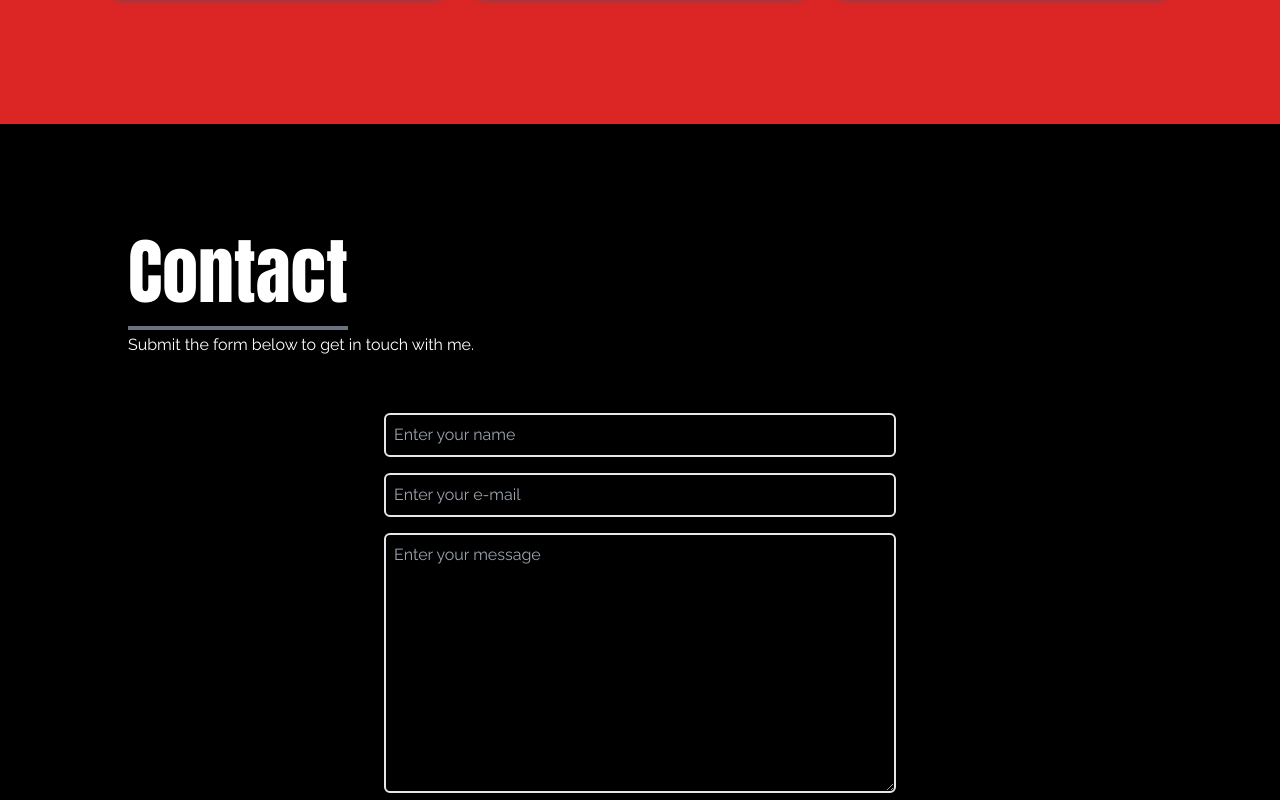
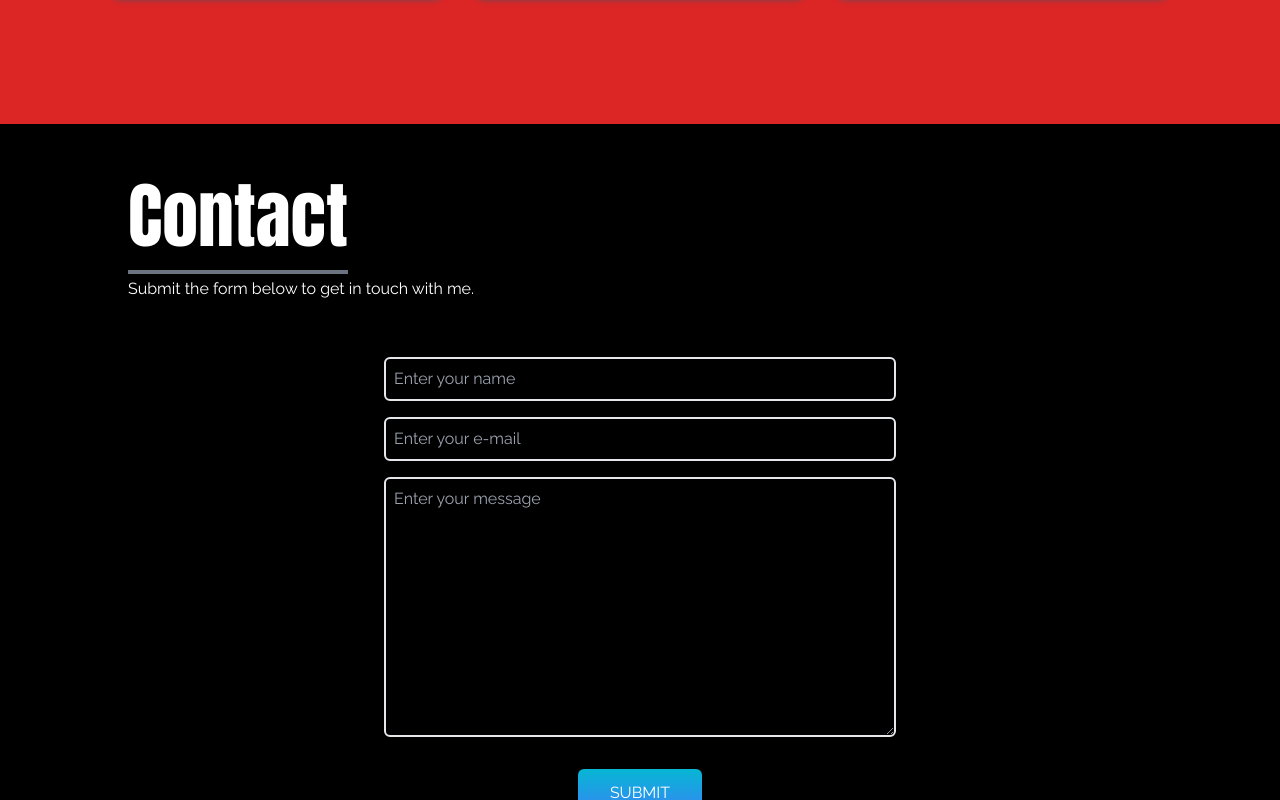
Before and after one commit to Sandro2906/myProtfolio, a React (Create React App) app: page / in a window 1280 px wide. Shown: the part 3282-4082 px from the top of the page. Built offline with nearby package versions, Linux system fonts and the light colour scheme; a web font is replaced by a local one.

Commit message:
Update Contact.jsx

```diff
--- a/src/components/Contact.jsx
+++ b/src/components/Contact.jsx
@@ -2,7 +2,7 @@ import React from 'react';
 
 const Contact = () => {
   return (
-    <div name='contact' className='w-full h-auto bg-black p-4 pt-28 text-white px-9'>
+    <div name='contact' className='w-full h-auto bg-black py-14 text-white px-9'>
 
       <div className='flex flex-col justify-center max-w-screen-lg mx-auto h-full '>
         <div className='pb-8'>
```
